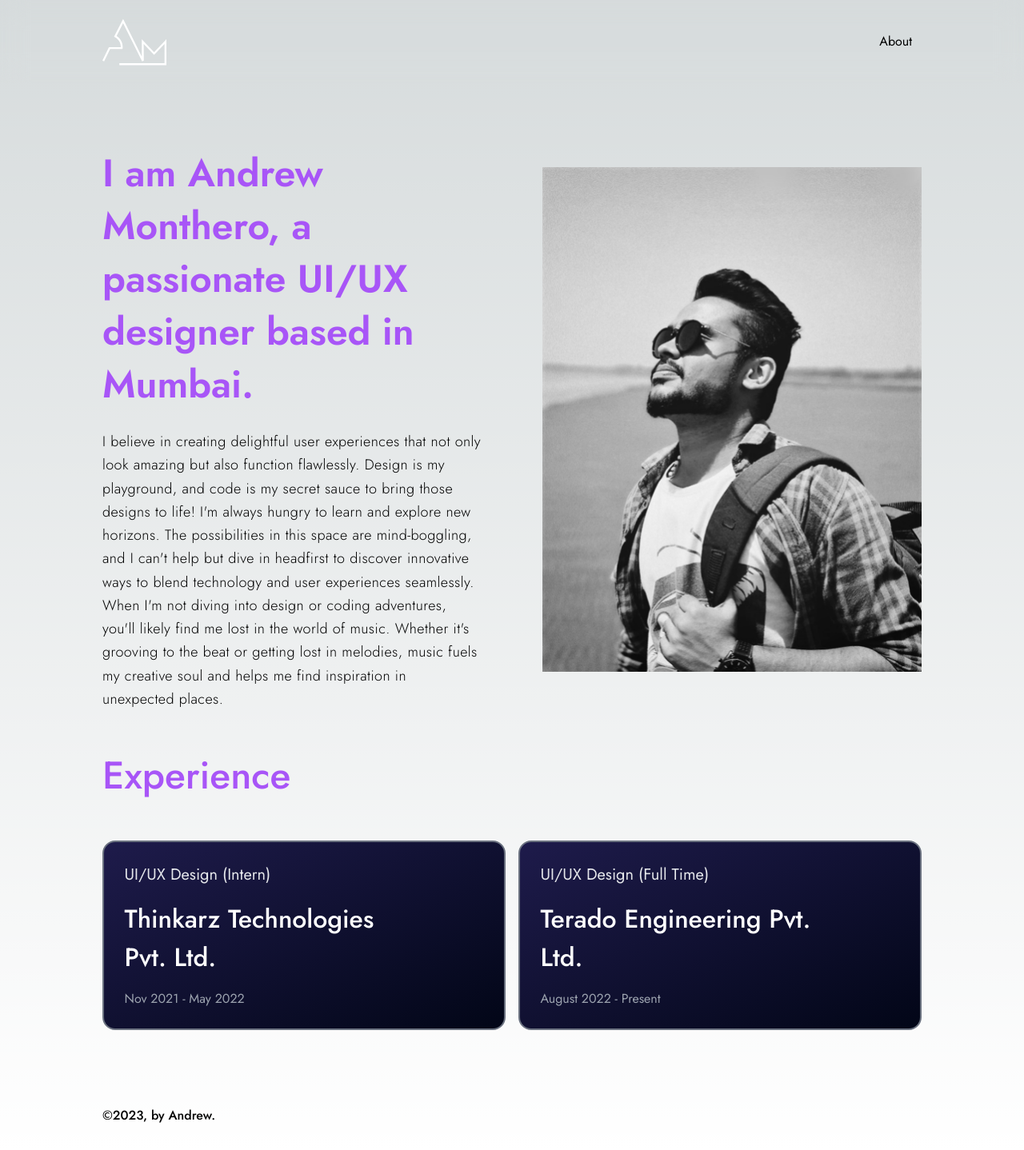
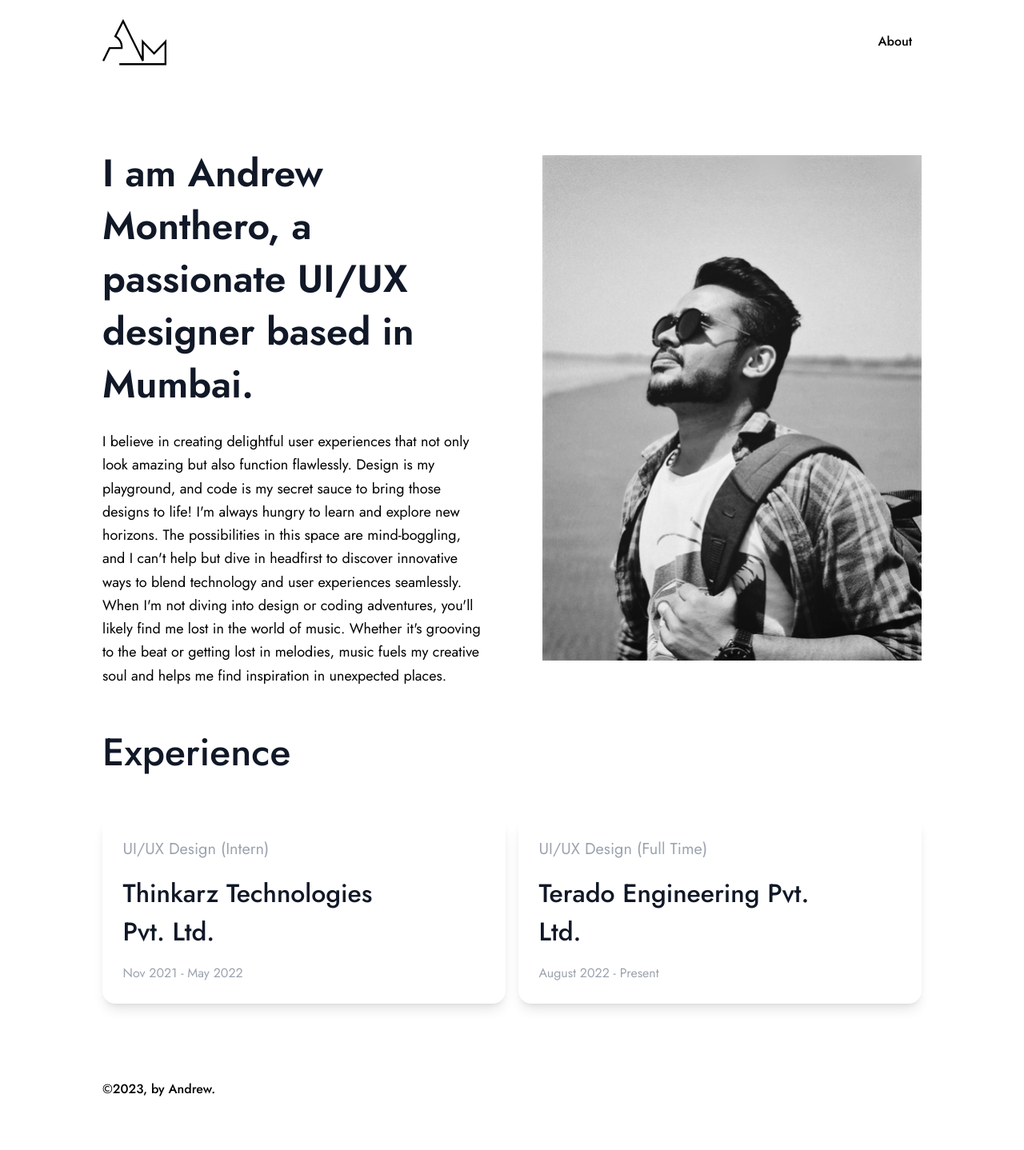
Before and after one commit to Andrew-Monthero/design_portfolio, a Next.js app: page /about in a window 1280 px wide. Shown: the whole page at 80% size. After the commit the page ends 1405 px from the top, so only its background shows below. Built offline with nearby package versions, Linux system fonts and the light colour scheme.

Commit message:
tenth commit

```diff
--- a/app/(site)/about/page.tsx
+++ b/app/(site)/about/page.tsx
@@ -7,10 +7,10 @@ export default function AboutMe() {
     <div>
       <div className='mx-[1rem] mt-[8rem] md:mt-[10rem]  md:max-w-screen-lg md:mx-auto grid md:grid-cols-2 grid-cols-1 lg:max-h-full md:gap-[4.8rem] gap-[2.4rem] items-center'>
         <div>
-          <h2 className='leading-normal tracking-normals lg:text-5xl lg:leading-snug  text-purple-500'>
+          <h2 className='leading-normal tracking-normals lg:text-5xl lg:leading-snug  text-gray-900'>
             I am Andrew Monthero, a passionate UI/UX designer based in Mumbai.
           </h2>
-          <p className='mt-[1rem] font-light leading-relaxed tracking-wide text-[1.125rem]'>
+          <p className='mt-[1rem] font-normal leading-relaxed tracking-normal text-[1.125rem]'>
             I believe in creating delightful user experiences that not only look
             amazing but also function flawlessly. Design is my playground, and
             code is my secret sauce to bring those designs to life! I&apos;m
@@ -31,7 +31,7 @@ export default function AboutMe() {
         />
       </div>
       <div className='mx-[1rem] my-[3rem] md:max-w-screen-lg md:mx-auto'>
-        <h2 className=' pb-[1.5rem] text-[2rem] md:text-[3rem] leading-snug tracking-normal  font-medium  text-purple-500'>
+        <h2 className=' pb-[1.5rem] text-[2rem] md:text-[3rem] leading-snug tracking-normal  font-medium  text-gray-900'>
           Experience
         </h2>
         <div className='grid md:grid-cols-2 grid-cols-1 gap-4 md:max-h-screen'>
--- a/app/globals.css
+++ b/app/globals.css
@@ -39,7 +39,11 @@
   }
 }
 
-:root {
+html {
+  scroll-behavior: smooth;
+}
+
+/* :root {
   --foreground-rgb: 0, 0, 0;
   --background-start-rgb: 214, 219, 220;
   --background-end-rgb: 255, 255, 255;
@@ -60,10 +64,8 @@ body {
       rgb(var(--background-end-rgb))) rgb(var(--background-start-rgb));
 }
 
-html {
-  scroll-behavior: smooth;
-}
+
 
 .custom-img {
   background-image: url(https://images.unsplash.com/photo-1523726491678-bf852e717f6a?ixlib=rb-4.0.3&ixid=M3wxMjA3fDB8MHxwaG90by1wYWdlfHx8fGVufDB8fHx8fA%3D%3D&auto=format&fit=crop&w=2070&q=80);
-}
+} */
--- a/components/Experience.tsx
+++ b/components/Experience.tsx
@@ -2,12 +2,12 @@ const Experience = (props: any) => {
   return (
     <div>
       <div className=' w-full '>
-        <div className='bg-gradient-to-br from-indigo-950 to-slate-950 rounded-2xl  p-[1.6rem] border-2 border-gray-500'>
-          <p className='text-[1.25rem] font-normal text-gray-200 pb-[1rem]'>
+        <div className=' rounded-2xl  p-[1.6rem]  shadow-lg'>
+          <p className='text-[1.25rem] font-normal text-gray-400 pb-[1rem]'>
             {props.designation}
           </p>
 
-          <p className='text-[2rem] font-medium text-white max-w-[350px]'>
+          <p className='text-[2rem] font-medium text-gray-900 max-w-[350px]'>
             {props.company}
           </p>
 
--- a/components/Hero.tsx
+++ b/components/Hero.tsx
@@ -1,14 +1,15 @@
 export default function Hero() {
   return (
-    <div className='h-screen bg-fixed bg-center custom-img z-0'>
+    // <div className='h-screen bg-fixed bg-center custom-img z-0'>
+    <div>
       {/* Overlay */}
-      <div className='absolute h-screen top-0 bottom-0 left-0 right-0 bg-black/80 z-0' />
+      {/* <div className='absolute h-screen top-0 bottom-0 left-0 right-0 bg-black/80 z-0' /> */}
       <div className='h-screen flex justify-center flex-col mx-[1rem] md:max-w-screen-lg md:mx-auto'>
-        <h1 className='text-[2.5rem] md:text-[5rem] text-center leading-snug tracking-normal z-[2] font-medium  text-purple-500'>
+        <h1 className='text-[2.5rem] md:text-[5rem]  leading-snug tracking-normal z-[2] font-medium  text-gray-900'>
           Transforming ideas into impactful experiences through thoughtful
           design solutions.
         </h1>
-        <p className='text-[1.125rem] mt-[1rem] font-light leading-relaxed tracking-wide z-[2] md:max-w-screen-sm text-center mx-auto'>
+        <p className='text-[1.125rem] mt-[1rem] font-normal leading-relaxed tracking-normal z-[2] md:max-w-screen-sm'>
           With the knowledge of both user-centric design & code, I create
           captivating digital experiences that not only look visually stunning
           but also deliver exceptional performance and usability.
--- a/components/Navbar.tsx
+++ b/components/Navbar.tsx
@@ -32,7 +32,7 @@ export default function Navbar() {
           />
         </Link>
         <div className='flex gap-4'>
-          <Link href='/about' className='p-[0.75rem]'>
+          <Link href='/about' className='p-[0.75rem] font-medium'>
             About
           </Link>
         </div>
--- a/components/ProjectSection.tsx
+++ b/components/ProjectSection.tsx
@@ -9,13 +9,13 @@ export default function ProjectSection() {
   return (
     //Projects
     <div className='h-full flex justify-center flex-col mx-[1rem] my-[3rem] md:max-w-screen-lg md:mx-auto'>
-      <h2 className='text-[2rem] md:text-[3rem] leading-snug tracking-normal  font-medium  text-purple-500'>
+      <h2 className='text-[2rem] md:text-[3rem] leading-snug tracking-normal  font-medium  text-gray-900'>
         Projects
       </h2>
       <div className='mt-[2.4rem] md:grid-cols-2 grid-cols-1 grid gap-8'>
         <Link
           href='https://medium.com/@andrewmonthero/creative-cooks-ui-ux-case-study-5fb14d3332a1'
-          className='w-full  hover:scale-105 hover:bg-blue-300 transition flex flex-col justify-between bg-gradient-to-br from-indigo-950 to-slate-950 rounded-2xl border-2 border-gray-500 overflow-hidden'
+          className='w-full  hover:scale-105  transition flex flex-col justify-between  rounded-2xl overflow-hidden shadow-md'
         >
           <Image
             src='https://miro.medium.com/v2/resize:fit:1400/format:webp/1*JowOHcWr9tk3oY9lCTKnEw.png'
@@ -24,13 +24,13 @@ export default function ProjectSection() {
             height={0}
             className='object-cover'
           />
-          <div className='text-[1.2rem] font-medium p-[1.5rem] '>
+          <div className='text-[1.2rem] font-medium p-[1.25rem] '>
             Creative Cooks
           </div>
         </Link>
         <Link
           href='https://medium.com/@andrewmonthero/buildnest-a-real-estate-management-tool-227452ee0bf6'
-          className='w-full  hover:scale-105 hover:bg-blue-300 transition flex flex-col justify-between bg-gradient-to-br from-indigo-950 to-slate-950 rounded-2xl border-2 border-gray-500 overflow-hidden'
+          className='w-full  hover:scale-105 transition flex flex-col justify-between rounded-2xl overflow-hidden shadow-md'
         >
           <Image
             src='https://miro.medium.com/v2/resize:fit:1400/format:webp/1*JowOHcWr9tk3oY9lCTKnEw.png'
@@ -39,7 +39,7 @@ export default function ProjectSection() {
             height={0}
             className='object-cover'
           />
-          <div className='text-[1.2rem] font-medium p-[1.5rem] '>
+          <div className='text-[1.2rem] font-medium p-[1.25rem] '>
             BuildNest - Real Estate Management App
           </div>
         </Link>
```
Also changed, not shown: public/assets/Logo.svg.
